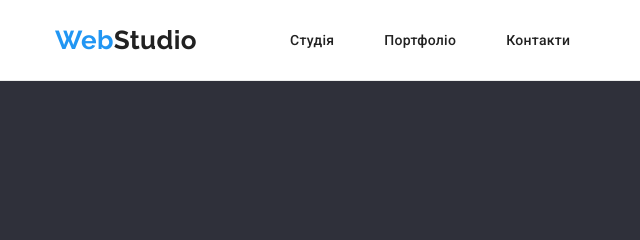
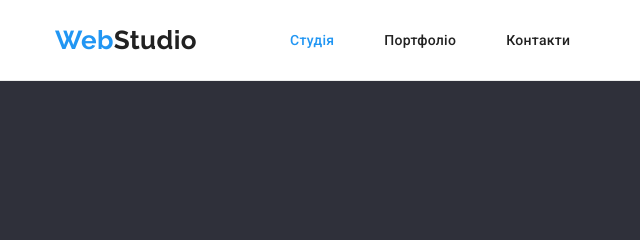
Before and after one commit to Igor-Vasylenko/goit-markup-hw-03, a plain HTML site: page index.html in a window 1280 px wide. In both pictures the pointer is over the link "Студія". Shown: the top 240 px of the page, 0-640 px from the left. Drawn offline with nearby package versions, Linux system fonts and the light colour scheme.

Commit message:
chenges after verification

```diff
--- a/css/styles.css
+++ b/css/styles.css
@@ -359,6 +359,8 @@ gap: 30px;
 .header-link-contacts:hover,
 .header-link-contacts:focus,
 .footer-link-gl:hover,
-.footer-link-gl:focus {
+.footer-link-gl:focus,
+.header-link:hover,
+.header-link:focus {
   color: #2196f3;
 }
```
